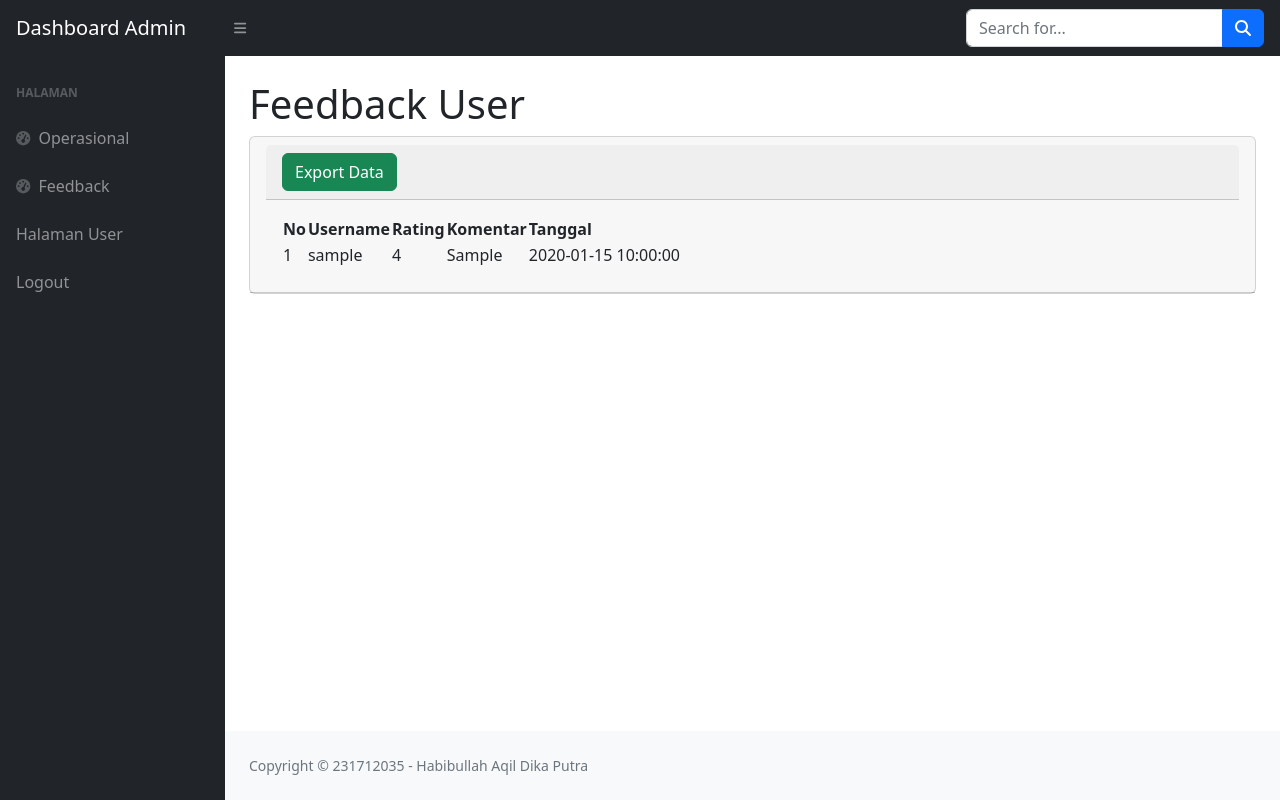
After one commit to aqilwayne/Linus-Express, a PHP site: page /Dashboard/feedback_admin.php in a window 1280 px wide. The commit adds this page. Run offline with PHP 8.4, Linux system fonts and the light colour scheme; the visitor is signed in with stand-in values (Sample User, id 1); tables that the repository leaves empty or names only in its code hold one stand-in row (values such as "Sample post"); some libraries are stand-ins or nearby versions.

Commit message:
maintenance

```diff
--- /dev/null
+++ b/Dashboard/feedback_admin.php
@@ -0,0 +1,122 @@
+<?php
+require 'function_admin.php';
+require '../cek.php';
+?>
+<!DOCTYPE html>
+<html lang="en">
+    <head>
+        <meta charset="utf-8" />
+        <meta http-equiv="X-UA-Compatible" content="IE=edge" />
+        <meta name="viewport" content="width=device-width, initial-scale=1, shrink-to-fit=no" />
+        <meta name="description" content="" />
+        <meta name="author" content="" />
+        <title>Dashboard - Inventory Barang Rumahan</title>
+        <link href="https://cdn.jsdelivr.net/npm/simple-datatables@7.1.2/dist/style.min.css" rel="stylesheet" />
+        <link href="css/styles.css" rel="stylesheet" />
+        <script src="https://use.fontawesome.com/releases/v6.3.0/js/all.js" crossorigin="anonymous"></script>
+    </head>
+    <body class="sb-nav-fixed">
+        <nav class="sb-topnav navbar navbar-expand navbar-dark bg-dark">
+            <!-- Navbar Brand-->
+            <a class="navbar-brand ps-3" href="index.php">Dashboard Admin</a>
+            <!-- Sidebar Toggle-->
+            <button class="btn btn-link btn-sm order-1 order-lg-0 me-4 me-lg-0" id="sidebarToggle" href="#!"><i class="fas fa-bars"></i></button>
+            <!-- Navbar Search-->
+            <form class="d-none d-md-inline-block form-inline ms-auto me-0 me-md-3 my-2 my-md-0">
+                <div class="input-group">
+                    <input class="form-control" type="text" placeholder="Search for..." aria-label="Search for..." aria-describedby="btnNavbarSearch" />
+                    <button class="btn btn-primary" id="btnNavbarSearch" type="button"><i class="fas fa-search"></i></button>
+                </div>
+            </form>
+        </nav>
+        <div id="layoutSidenav">
+            <div id="layoutSidenav_nav">
+                <nav class="sb-sidenav accordion sb-sidenav-dark" id="sidenavAccordion">
+                    <div class="sb-sidenav-menu">
+                        <div class="nav">
+                            <div class="sb-sidenav-menu-heading">Halaman</div>
+                            <a class="nav-link" href="index_admin.php">
+                                <div class="sb-nav-link-icon"><i class="fas fa-tachometer-alt"></i></div>
+                                Operasional
+                            </a>
+                            <a class="nav-link" href="feedback_admin.php">
+                                <div class="sb-nav-link-icon"><i class="fas fa-tachometer-alt"></i></div>
+                                Feedback
+                            </a>
+                            <a class="nav-link" href="../index.php">
+                                Halaman User
+                            </a>
+                            <a class="nav-link" href="logout.php">
+                                Logout
+                            </a>
+                        </div>
+                    </div>
+                </nav>
+            </div>
+            <div id="layoutSidenav_content">
+                <main>
+                    <div class="container-fluid px-4">
+                        <h1 class="mt-4">Feedback User</h1>
+                        <div class="card mb-4">
+                            <div class="card-header">
+                                <div class="card-header">
+                                </button>
+                                <a href="export.php" class="btn btn-success">Export Data</a>
+                            </div>
+                            <div class="card-body">
+                                <table id="datatablesSimple">
+                                    <thead>
+                                        <tr>
+                                            <th>No</th>
+                                            <th>Username</th>
+                                            <th>Rating</th>
+                                            <th>Komentar</th>
+                                            <th>Tanggal</th>
+                                        </tr>
+                                    </thead>
+                                    <tbody>
+                                        <?php
+                                        $i=1;
+                                        $query = "SELECT * FROM feedback";
+
+                                        $getdatafb = mysqli_query($conn,$query);
+                                        while($data=mysqli_fetch_array($getdatafb)){
+                                            $id_feedback = $data['id_feedback'];
+                                            $username = $data['username'];
+                                            $rating = $data['rating'];
+                                            $komentar = $data['komentar'];
+                                            $tanggal = $data['tanggal'];
+                                        ?>
+                                        <tr>
+                                            <td><?=$i++;?></td>
+                                            <td><?=htmlspecialchars($username);?></td>
+                                            <td><?=htmlspecialchars($rating);?></td>
+                                            <td><?=htmlspecialchars($komentar);?></td>
+                                            <td><?=htmlspecialchars($tanggal);?></td>
+                                        <?php
+                                        };
+                                        ?>
+                                    </tbody>
+                                </table>
+                            </div>
+                        </div>
+                    </div>
+                </main>
+                <footer class="py-4 bg-light mt-auto">
+                    <div class="container-fluid px-4">
+                        <div class="d-flex align-items-center justify-content-between small">
+                            <div class="text-muted">Copyright &copy; 231712035 - Habibullah Aqil Dika Putra</div>
+                        </div>
+                    </div>
+                </footer>
+            </div>
+        </div>
+        <script src="https://cdn.jsdelivr.net/npm/bootstrap@5.2.3/dist/js/bootstrap.bundle.min.js" crossorigin="anonymous"></script>
+        <script src="js/scripts.js"></script>
+        <script src="https://cdnjs.cloudflare.com/ajax/libs/Chart.js/2.8.0/Chart.min.js" crossorigin="anonymous"></script>
+        <script src="assets/demo/chart-area-demo.js"></script>
+        <script src="assets/demo/chart-bar-demo.js"></script>
+        <script src="https://cdn.jsdelivr.net/npm/simple-datatables@7.1.2/dist/umd/simple-datatables.min.js" crossorigin="anonymous"></script>
+        <script src="js/datatables-simple-demo.js"></script>
+    </body>
+</html>
--- a/Dashboard/index_admin.php
+++ b/Dashboard/index_admin.php
@@ -35,9 +35,13 @@ require '../cek.php';
                     <div class="sb-sidenav-menu">
                         <div class="nav">
                             <div class="sb-sidenav-menu-heading">Halaman</div>
-                            <a class="nav-link" href="index.php">
+                            <a class="nav-link" href="index_admin.php">
                                 <div class="sb-nav-link-icon"><i class="fas fa-tachometer-alt"></i></div>
                                 Operasional
+                            </a>
+                            <a class="nav-link" href="feedback_admin.php">
+                                <div class="sb-nav-link-icon"><i class="fas fa-tachometer-alt"></i></div>
+                                Feedback
                             </a>
                             <a class="nav-link" href="../index.php">
                                 Halaman User
```
Also changed, not shown: Dashboard/export.php (added, +89 -0 lines), cs.php (+68 -3 lines), function.php (+10 -0 lines).
